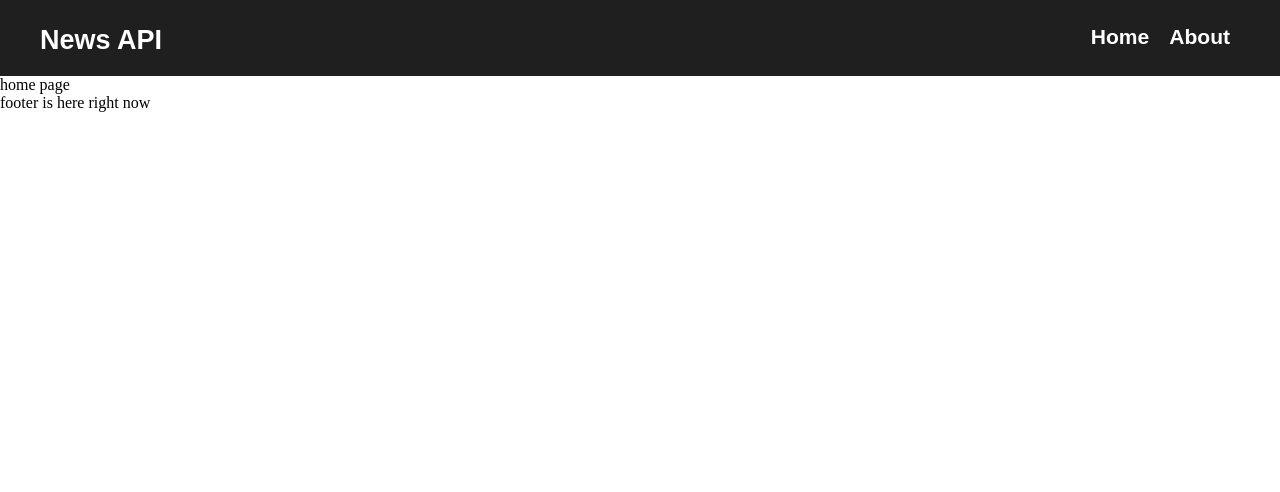
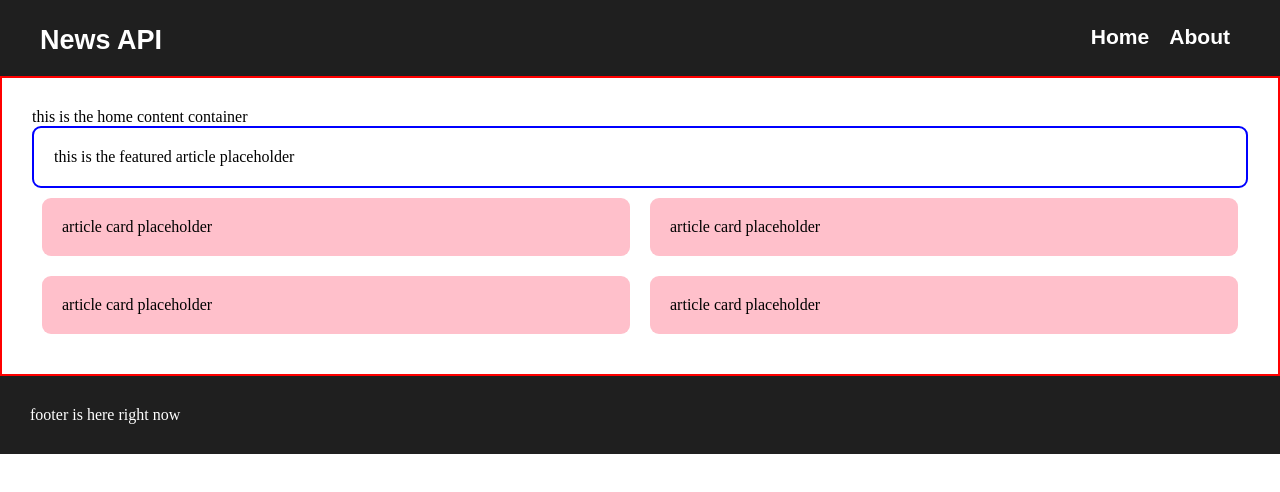
Before and after one commit to caitlinanderson099/formative-news-app, a React (Vite) app: page / in a window 1280 px wide. Shown: the top 492 px of the page. Built offline with nearby package versions, Linux system fonts and the light colour scheme.

Commit message:
started out the layout for the home page and created the context files with hooks and added the api key and the env file

```diff
--- a/src/App.css
+++ b/src/App.css
@@ -123,7 +123,35 @@ button:hover {
   color: white;
 }
 
+footer {
+  padding: 30px;
+  background-color: #1f1f1f;
+  color: white;
+}
 
+#home-content-container {
+  border: 2px solid red;
+  padding: 30px;
+}
+
+#featured-article {
+  border: 2px solid blue;
+  border-radius: 9px;
+  padding: 20px;
+}
+
+#article-grid {
+  padding: 10px;
+  display: grid;
+  grid-template-columns: repeat(2, 1fr);
+  gap: 20px;
+
+  .article-card {
+    background-color: pink;
+    padding: 20px;
+    border-radius: 9px;
+  }
+}
 
 
 
--- a/src/pages/Home.jsx
+++ b/src/pages/Home.jsx
@@ -2,9 +2,33 @@ import React from 'react'
 
 const Home = () => {
   return (
-    <div>
-      home page
-    </div>
+    <>
+      <div id='home-content-container'>
+        this is the home content container
+
+        <div id='featured-article'>
+          this is the featured article placeholder
+        </div>
+
+        <div id='article-grid'>
+            <div className='article-card'>
+              article card placeholder
+            </div>
+
+            <div className='article-card'>
+              article card placeholder
+            </div>
+
+            <div className='article-card'>
+              article card placeholder
+            </div>
+
+            <div className='article-card'>
+              article card placeholder
+            </div>
+        </div>
+      </div>
+    </>
   )
 }
 
```
Also changed, not shown: src/components/context/ArticleContext.jsx (added, +24 -0 lines), src/components/hooks/useArticlesContext.jsx (added, +13 -0 lines), 1 other file (tests, documents, lock files or other folders).
